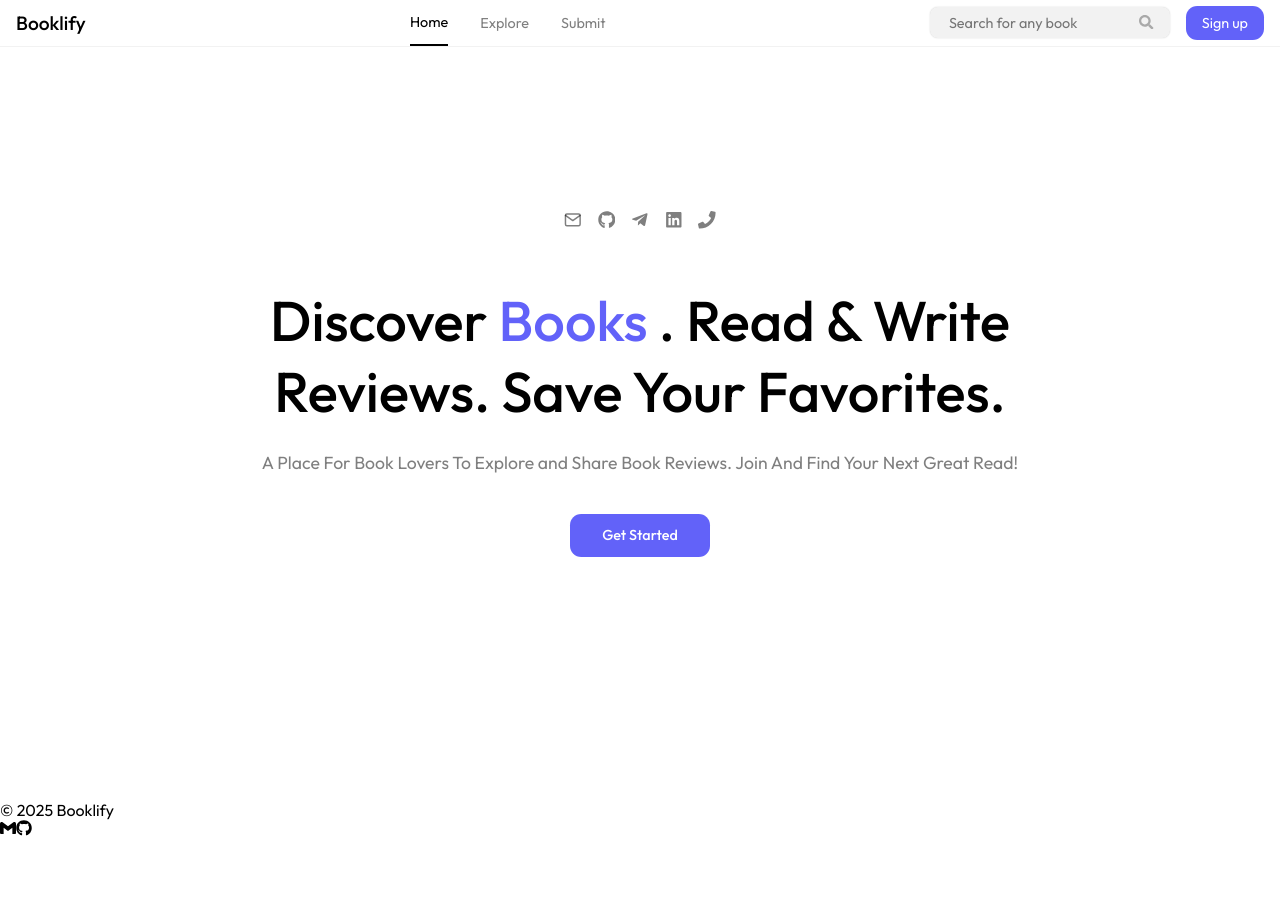
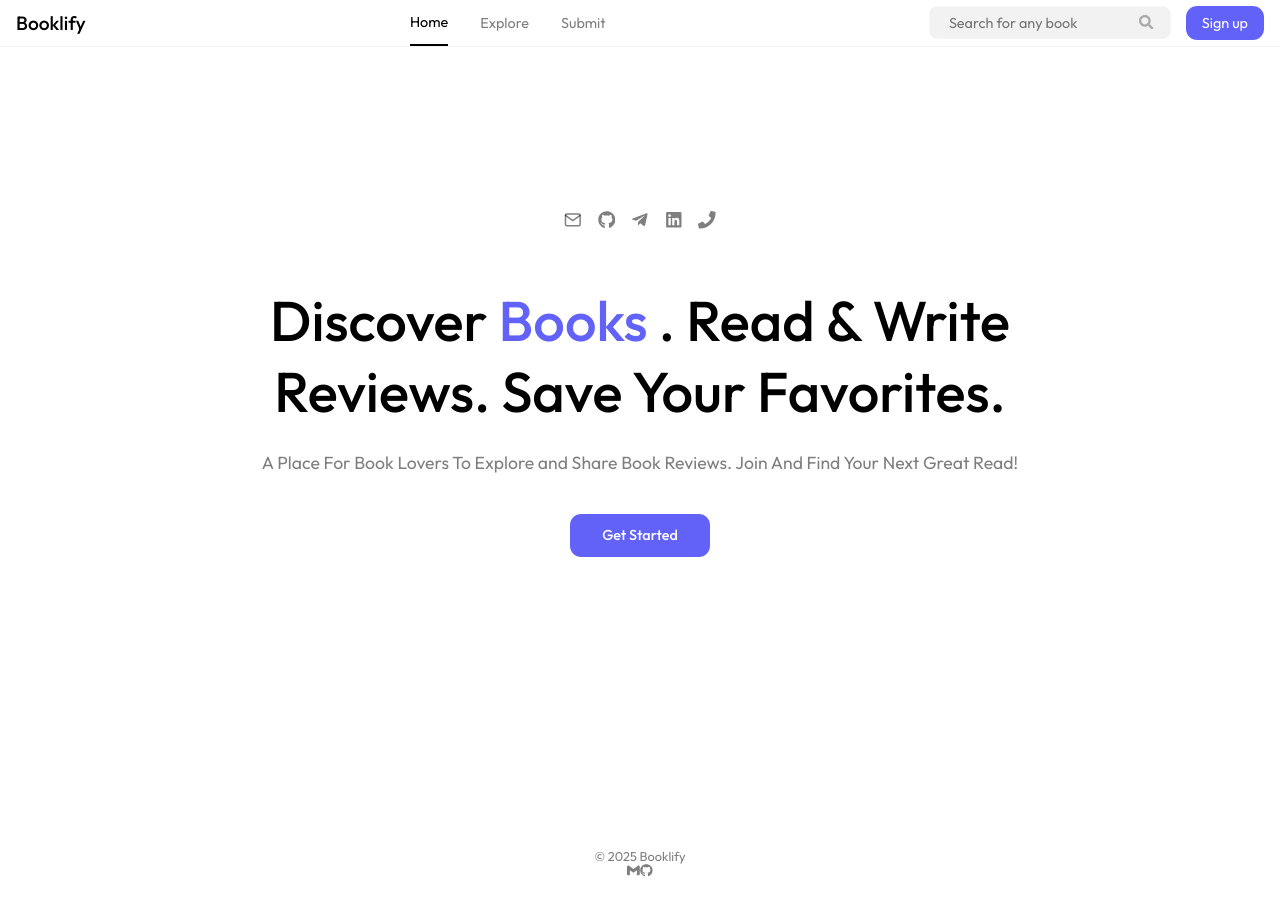
Before and after one commit to Megdelawit365/Book-review-app, a React (Vite) app in the folder frontend/: page / in a window 1280 px wide. Shown: the top 916 px of the page. Before the commit the page ends 840 px from the top, so only its background shows below. Built offline with nearby package versions, Linux system fonts and the light colour scheme; a web font is replaced by a local one.

Commit message:
Update NavBar.css

```diff
--- a/frontend/src/Styles/NavBar.css
+++ b/frontend/src/Styles/NavBar.css
@@ -10,7 +10,6 @@ nav {
     border-bottom: 1px solid rgba(0, 0, 0, 0.05);
     background-color: white;
     z-index: 100;
-
 }
 
 nav div {
@@ -29,10 +28,11 @@ nav h1 {
     font-weight: 500;
 }
 
-nav a {
+.links-container a {
     font-size: 0.9rem;
     color: rgba(0, 0, 0, 0.5);
     padding: 0.8rem 0;
+    box-sizing: border-box;
 }
 
 nav .active-links {
@@ -72,3 +72,19 @@ nav button a {
 nav .links-container {
     gap: 2rem;
 }
+
+.links-container a:hover{
+    color: black;
+}
+
+footer {
+    text-align: center;
+    font-size: 0.8rem;
+    color: rgba(0, 0, 0, 0.5);
+    padding: 3rem 0;
+}
+
+footer p {
+    font-size: 0.8rem;
+
+}
```
